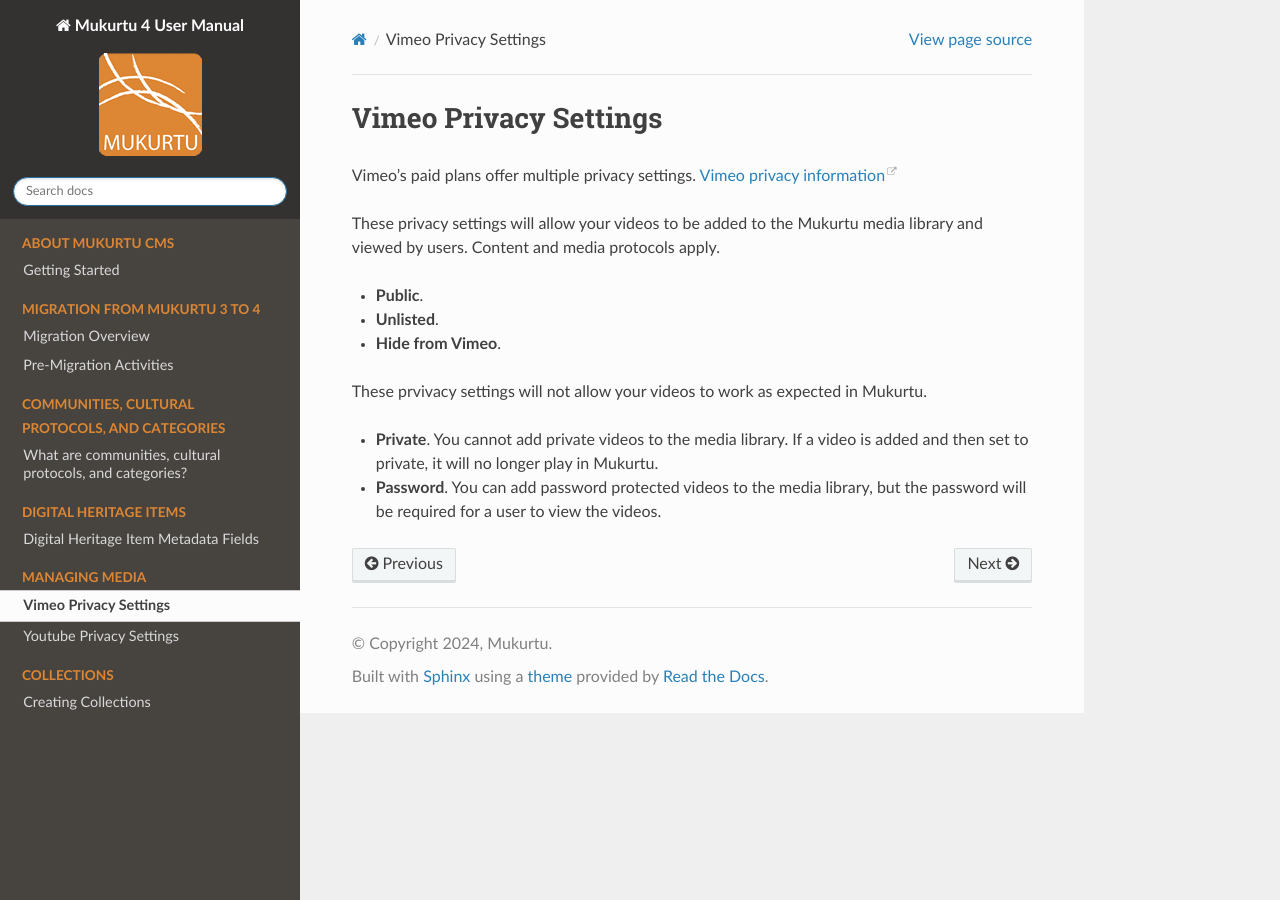
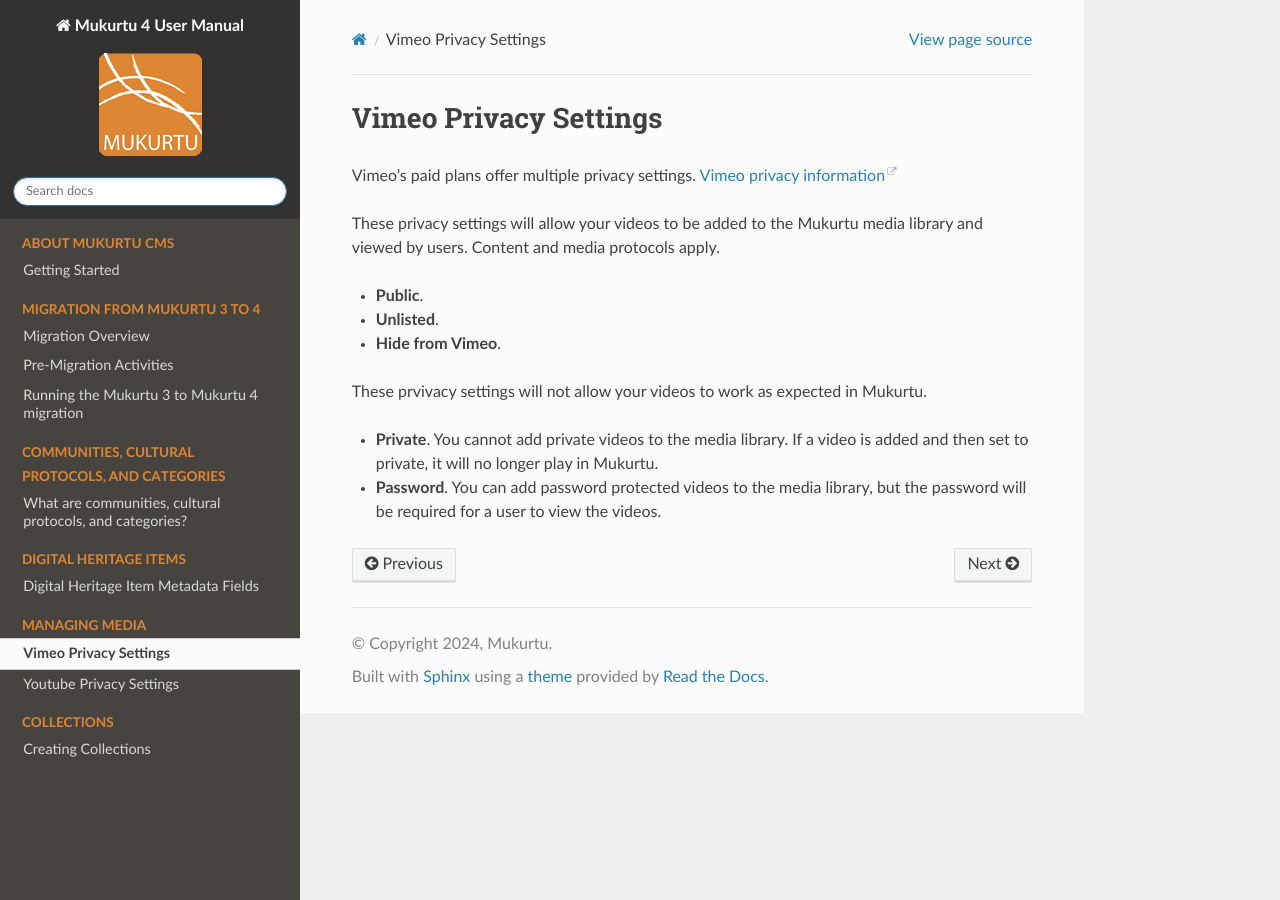
Before and after one commit to MukurtuCMS/mukurtudocs, a Sphinx documentation site: the page built from docs/source/media/VimeoPrivacySettings.md, in a window 1280 px wide. Built offline with Sphinx 7.4.7 and the Read the Docs theme 2.0.0, drawn with Linux system fonts in a browser that asks for light colours; pages that are not in the unit, such as notebooks, are missing from menus.

Commit message:
Update index.rst

```diff
--- a/docs/source/index.rst
+++ b/docs/source/index.rst
@@ -26,7 +26,7 @@
 
    migration/MigrationOverview
    migration/Pre-Migration
-   migration/migration
+   migration/Migration
 
 .. toctree::
    :maxdepth: 1
```
